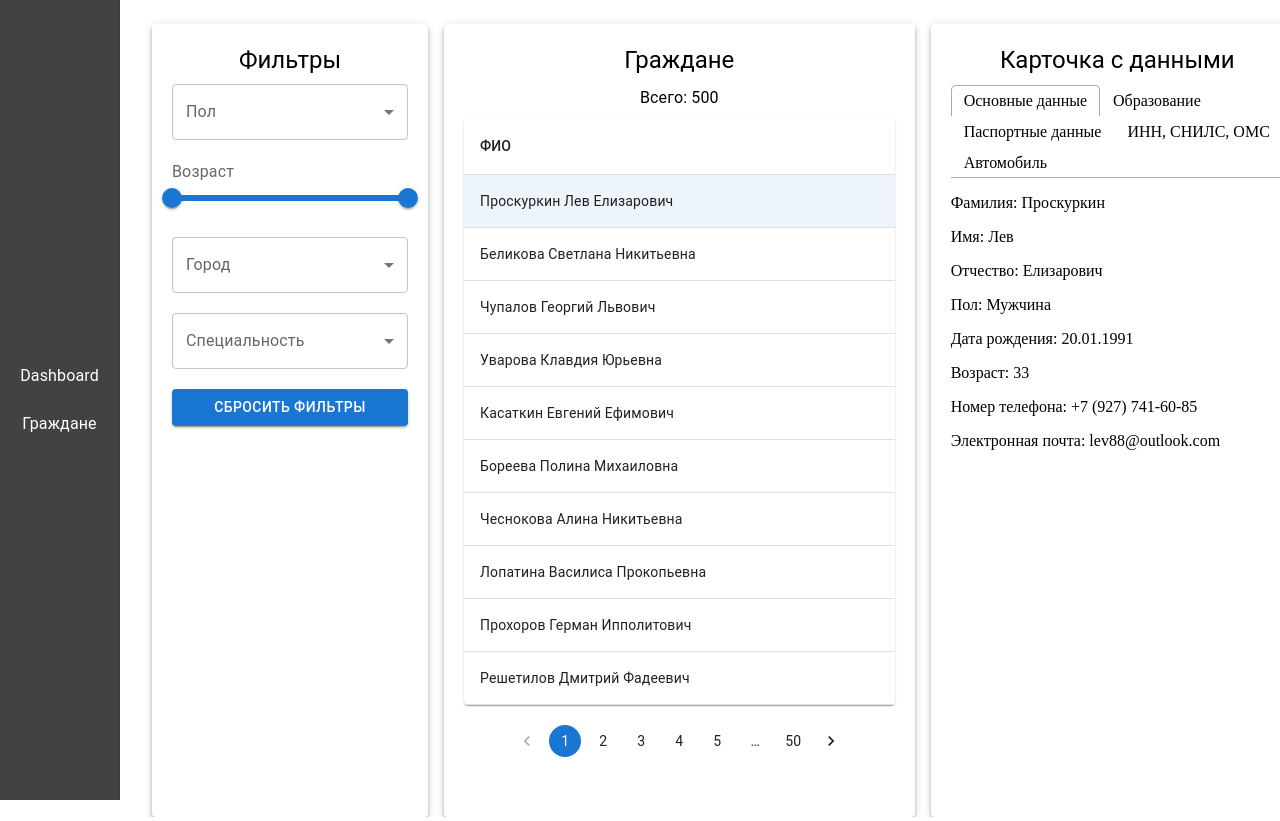
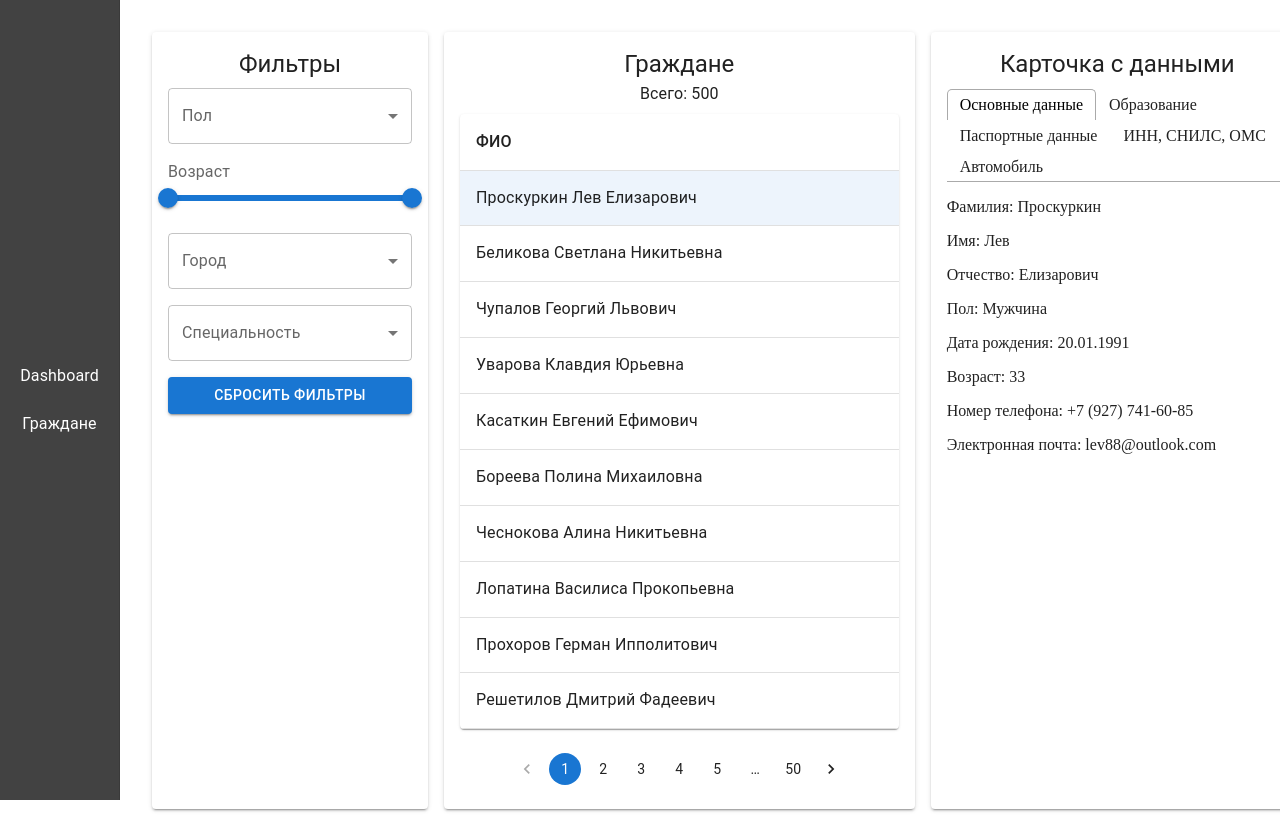
Before and after one commit to B1ckbeard/npc-irs, a React (Vite) app: page /npc-irs/citizens in a window 1280 px wide. Shown: the top 821 px of the page. Built offline with nearby package versions, Linux system fonts and the light colour scheme.

Commit message:
spacing change

```diff
--- a/src/components/CitizenCard.jsx
+++ b/src/components/CitizenCard.jsx
@@ -1,10 +1,10 @@
 import { Tab, Tabs, TabList, TabPanel } from 'react-tabs';
 import 'react-tabs/style/react-tabs.css';
-import { Typography } from '@mui/material';
+import { Typography, Paper } from '@mui/material';
 
 const CitizenCard = ({ person }) => {
   return (
-    <div>
+    <Paper elevation={2} sx={{padding:'16px', paddingBottom:'4px', height: '100%'}}>
       <Typography variant="h5" align='center' gutterBottom>
         Карточка с данными
       </Typography>
@@ -63,7 +63,7 @@ const CitizenCard = ({ person }) => {
           <p>Дата выдачи ПТС: {person.CarPTSDate}</p>
         </TabPanel>
       </Tabs>
-    </div>
+    </Paper>
   );
 };
 
--- a/src/components/CitizensList.jsx
+++ b/src/components/CitizensList.jsx
@@ -90,13 +90,14 @@ const CitizensList = () => {
   const uniqueSpecialties = [...new Set(data.map(person => person.EduSpecialty))];
 
   return (
-    <Container maxWidth="lg" sx={{marginLeft: '120px', padding: '16px' }}>
-      <Grid2 container spacing={2} >
+    <Container maxWidth="lg" sx={{ marginLeft: '120px', padding: '24px' }}>
+      <Grid2 container spacing={2}>
         <Grid2 size={{ xs: 12, md: 3 }}>
-          <Box sx={{ height: '100%', padding: '20px', boxShadow: 4, borderRadius: 1 }}>
+          <Paper elevation={2} sx={{padding:'16px',paddingBottom:'4px', height: '100%'}}>
             <Typography variant="h5" align='center' gutterBottom>
               Фильтры
             </Typography>
+            <Box sx={{marginBottom:'16px'}}>
               <FormControl fullWidth>
                 <InputLabel id="gender-label">Пол</InputLabel>
                 <Select
@@ -112,7 +113,8 @@ const CitizensList = () => {
                   <MenuItem value="Женщина">Женский</MenuItem>
                 </Select>
               </FormControl>
-            <div style={{ marginTop: '20px' }}>
+            </Box>
+            <Box sx={{marginBottom:'16px'}}>
               <InputLabel id="age-range-label">Возраст</InputLabel>
               <Slider
                 value={filters.ageRange}
@@ -122,8 +124,9 @@ const CitizensList = () => {
                 min={0}
                 max={100}
               />
-            </div>
-            <FormControl fullWidth style={{ marginTop: '20px' }}>
+            </Box>
+            <Box sx={{marginBottom:'16px'}}>
+              <FormControl fullWidth>
                 <InputLabel id="city-label">Город</InputLabel>
                 <Select
                   labelId="city-label"
@@ -139,7 +142,9 @@ const CitizensList = () => {
                   ))}
                 </Select>
               </FormControl>
-            <FormControl fullWidth style={{ marginTop: '20px' }}>
+            </Box>
+            <Box sx={{marginBottom:'16px'}}>
+              <FormControl fullWidth>
                 <InputLabel id="specialty-label">Специальность</InputLabel>
                 <Select
                   labelId="specialty-label"
@@ -155,30 +160,31 @@ const CitizensList = () => {
                   ))}
                 </Select>
               </FormControl>
+            </Box>
             <Button
               variant="contained"
               color="primary"
               onClick={() => setFilters({ gender: '', ageRange: [0, 100], city: '' })}
-              style={{ marginTop: '20px', width:'100%'}}
+              style={{ width: '100%' }}
             >
               Сбросить фильтры
             </Button>
-          </Box>
+          </Paper>
         </Grid2>
 
         <Grid2 size={{ xs: 12, md: 5 }}>
-          <Box sx={{ height: '100%', padding: '20px', boxShadow: 4, borderRadius: 1 }}>
-            <Typography variant="h5" align='center' gutterBottom>
+          <Paper elevation={2} sx={{padding:'16px', paddingBottom:'4px', height: '100%'}}>
+            <Typography variant="h5" align='center'>
               Граждане
             </Typography>
             <Typography variant="subtitle1" align='center' gutterBottom>
               Всего: {filteredData.length}
             </Typography>
-            <TableContainer component={Paper}>
+            <TableContainer component={Paper} sx={{marginBottom:'24px'}}>
               <Table>
                 <TableHead>
                   <TableRow>
-                    <TableCell>ФИО</TableCell>
+                    <TableCell sx={{fontSize:'16px'}}>ФИО</TableCell>
                   </TableRow>
                 </TableHead>
                 <TableBody>
@@ -189,7 +195,7 @@ const CitizensList = () => {
                       selected={selectedPerson === person}
                       style={{ cursor: 'pointer' }}
                     >
-                      <TableCell>{`${person.LastName} ${person.FirstName} ${person.FatherName}`}</TableCell>
+                      <TableCell sx={{fontSize:'16px'}}>{`${person.LastName} ${person.FirstName} ${person.FatherName}`}</TableCell>
                     </TableRow>
                   ))}
                 </TableBody>
@@ -200,17 +206,15 @@ const CitizensList = () => {
                 page={page}
                 onChange={(event, value) => setPage(value)}
                 color="primary"
-              style={{ marginTop: '20px', display: 'flex', justifyContent: 'center' }}
+                style={{ display: 'flex', justifyContent: 'center' }}
               />
-          </Box>
+          </Paper>
         </Grid2>
 
         <Grid2 size={{ xs: 12, md: 4 }}>
-          <Box sx={{ height: '100%', padding: '20px', boxShadow: 4, borderRadius: 1 }}>
           {selectedPerson && (
             <CitizenCard person={selectedPerson} />
           )}
-          </Box>
         </Grid2>
       </Grid2>
     </Container>
--- a/src/pages/DashBoard.jsx
+++ b/src/pages/DashBoard.jsx
@@ -47,7 +47,7 @@ const Dashboard = () => {
         <Grid2 container spacing={2}>
 
           <Grid2 size={{ xs: 12, md: 6 }}>
-            <Card elevation={3}
+            <Card elevation={2}
               sx={{ height: '150px', display: 'flex', alignItems: 'center', justifyContent: 'center' }}
             >
               <CardContent>
@@ -62,7 +62,7 @@ const Dashboard = () => {
           </Grid2>
 
           <Grid2 size={{ xs: 12, md: 6 }}>
-            <Card elevation={3}
+            <Card elevation={2}
               sx={{ height: '150px', display: 'flex', alignItems: 'center', justifyContent: 'center' }}
             >
               <CardContent>
@@ -77,7 +77,7 @@ const Dashboard = () => {
           </Grid2>
 
           <Grid2 size={{ xs: 12, md: 4 }}>
-            <Paper elevation={3} sx={{padding:'16px'}} align="center">
+            <Paper elevation={2} sx={{padding:'16px'}} align="center">
               <Typography variant="h6" align="center" gutterBottom>
                 Распределение по полу
               </Typography>
@@ -102,7 +102,7 @@ const Dashboard = () => {
           </Grid2>
 
           <Grid2 size={{ xs: 12, md: 4 }}>
-            <Paper elevation={3} sx={{padding:'16px'}} align="center">
+            <Paper elevation={2} sx={{padding:'16px'}} align="center">
               <Typography variant="h6" align="center" gutterBottom>
                 Распределение по городам
               </Typography>
@@ -123,7 +123,7 @@ const Dashboard = () => {
           </Grid2>
 
           <Grid2 size={{ xs: 12, md: 4 }}>
-            <Paper elevation={3} sx={{padding:'16px'}} align="center">
+            <Paper elevation={2} sx={{padding:'16px'}} align="center">
               <Typography variant="h6" align="center" gutterBottom>
                 Распределение по маркам авто
               </Typography>
```
Lines whose indentation alone changed are shown as unchanged.
